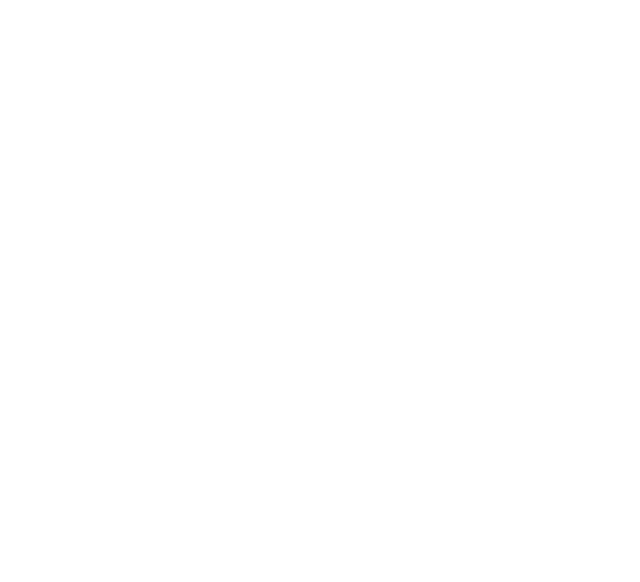
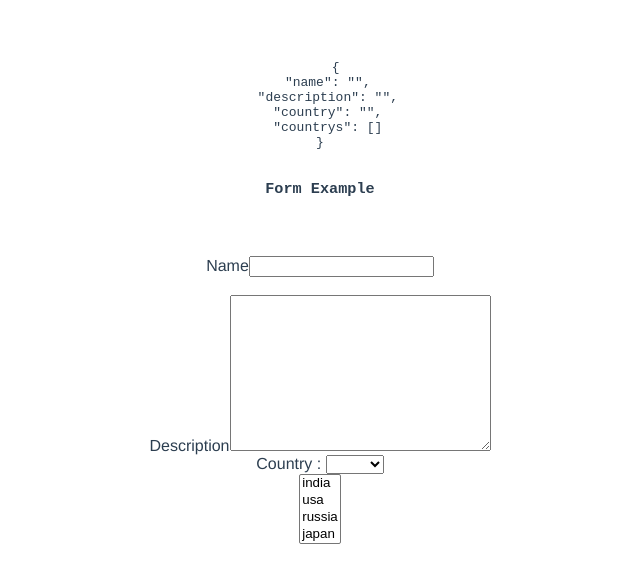
Before and after one commit to shekharmaity/vuejs-lec, a Vue app: page / in a window 1280 px wide. Shown: the top 582 px of the page, without its empty margins (320-960 px from the left). Built offline with nearby package versions, Linux system fonts and the light colour scheme.

Commit message:
form example

```diff
--- a/src/App.vue
+++ b/src/App.vue
@@ -1,6 +1,35 @@
 <template>
+  <div>
+    <pre>
+    {{ JSON.stringify(formData, null, 2) }}
+    <h3>Form Example</h3>
+  </pre>
+    <form>
+      <div>
+        <label for="name">Name</label>
+        <input type="text" name="name" id="name" v-model="formData.name">
+      </div>
+      <br>
+      <div>
+        <label for="description">Description</label>
+        <textarea name="description" id="description" cols="30" rows="10" v-model="formData.description"></textarea>
+      </div>
+      <div>
+        <label for="country">Country : </label>
+        <select name="country" id="country" v-model="formData.country">
+          <option :value="country" v-for="(country, index) in countrys" :key="index">{{ country }}</option>
+        </select>
+      </div>
+      <div>
+        <label for="countrys">
+          <select name="countrys" id="countrys" multiple v-model="formData.countrys">
+          <option :value="country" v-for="(country, index) in countrys" :key="index">{{ country }}</option>
+        </select>
+        </label>
+      </div>
 
-
+    </form>
+  </div>
 </template>
 
 <script>
@@ -8,7 +37,17 @@
 
 export default {
   name: 'App',
-
+  data() {
+    return {
+      countrys: ['india', 'usa', 'russia', 'japan'],
+      formData: {
+        name: "",
+        description: "",
+        country:"",
+        countrys:[],
+      }
+    }
+  },
 }
 </script>
 
```
